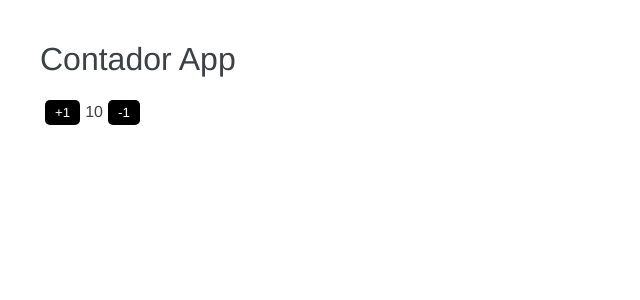
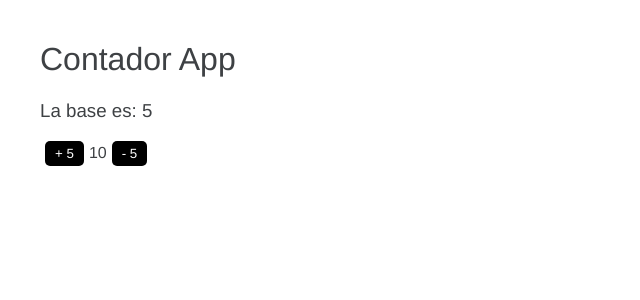
Before and after one commit to cabrerojas/01-bases, an Angular app: page / in a window 1280 px wide. Shown: the top 300 px of the page, without its empty margins (0-640 px from the left). Built offline with nearby package versions, Linux system fonts and the light colour scheme.

Commit message:
update bases

```diff
--- a/src/app/app.component.html
+++ b/src/app/app.component.html
@@ -1,7 +1,9 @@
 <h1>{{ titulo }}</h1>
 
-<button (click)=" numero = numero + 1; "> +1 </button>
+<h3>La base es: {{ base }}</h3>
+
+<button (click)="acumular( base )"> + {{base}} </button>
 
 <span>{{ numero }}</span>
 
-<button (click)="numero = numero - 1; "> -1 </button>
+<button (click)="acumular( -base )"> - {{base}} </button>
--- a/src/app/app.component.ts
+++ b/src/app/app.component.ts
@@ -6,7 +6,13 @@ import { Component } from '@angular/core';
   styleUrls: ['./app.component.css']
 })
 export class AppComponent {
-  public titulo: string = 'Contador App';
+
+  titulo: string = 'Contador App';
   numero: number = 10;
+  base  : number = 5;
+
+  acumular( valor: number ){
+    this.numero += valor;
+  }
 
 }
```
